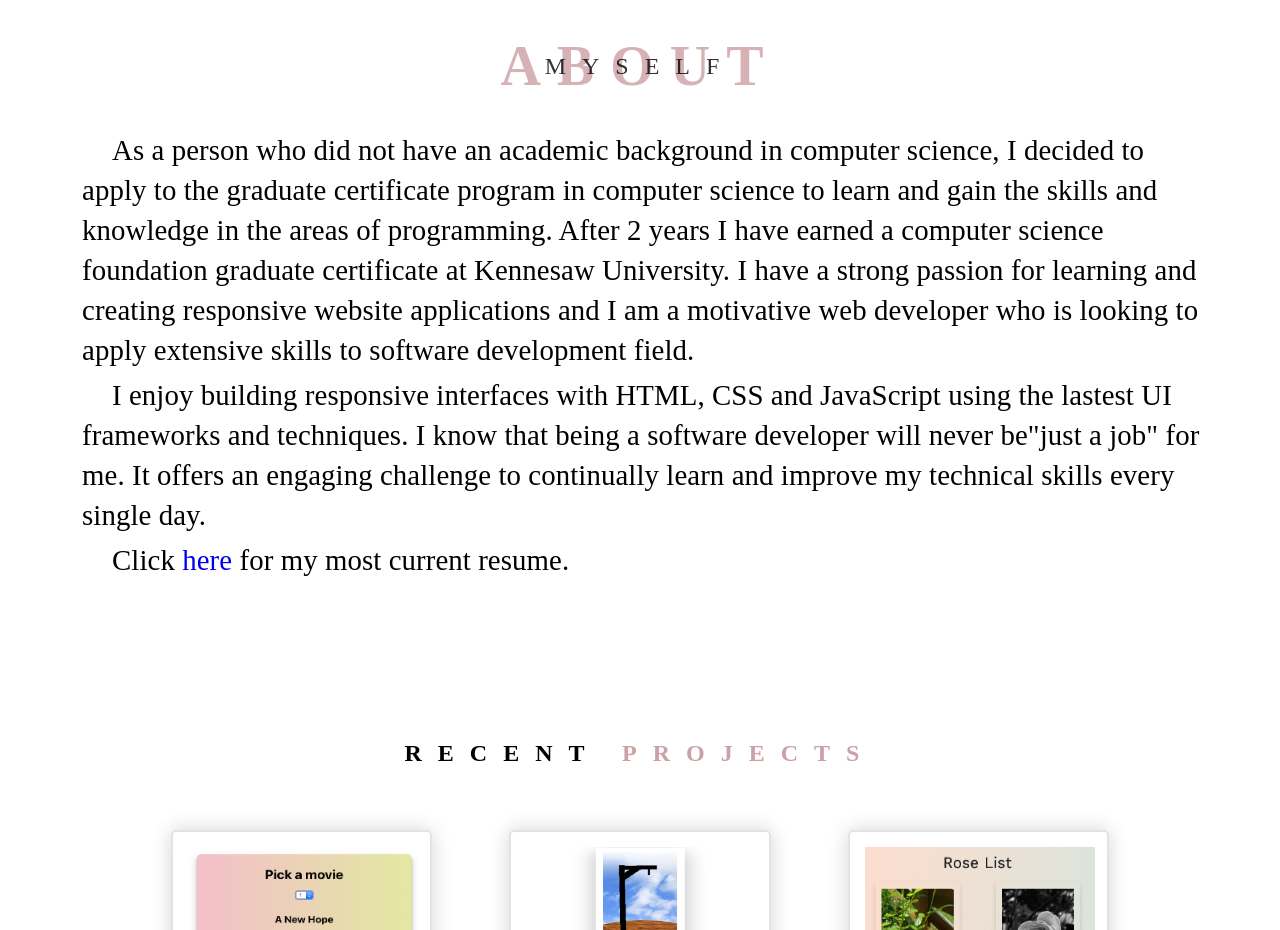
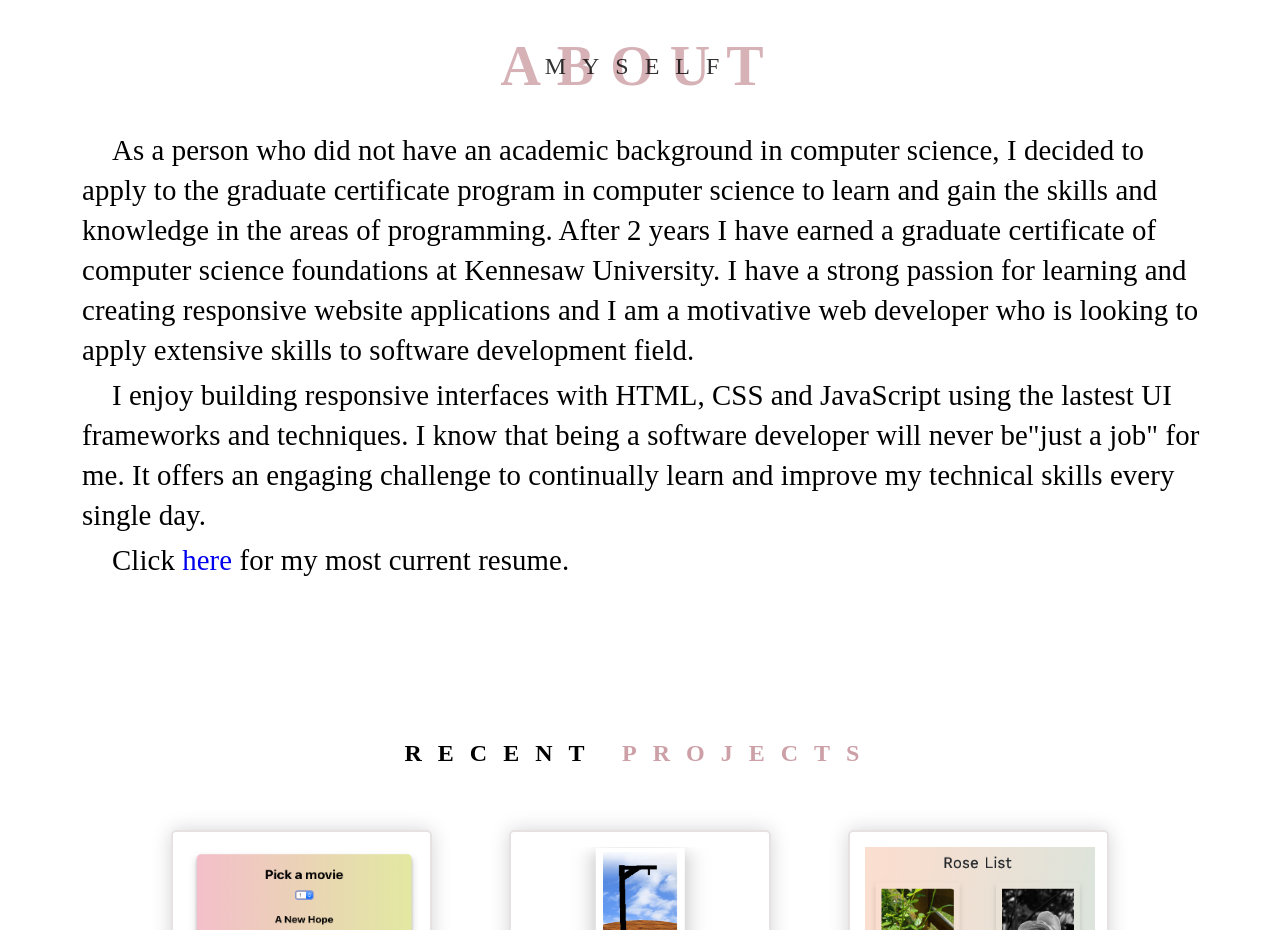
Before and after one commit to twells38/Sornya-Wells, a plain HTML site: page index.html in a window 1280 px wide. Shown: the part 1220-2150 px from the top of the page. Drawn offline with nearby package versions, Linux system fonts and the light colour scheme.

Commit message:
edit content

```diff
--- a/index.html
+++ b/index.html
@@ -82,7 +82,7 @@
             <p style="text-indent:30px"> As a person who did not have an academic background in computer science,
             I decided to apply to the graduate certificate program in computer science to learn and gain the skills and knowledge
             in the areas of programming.
-            After 2 years I have earned a computer science foundation graduate certificate at Kennesaw University.
+            After 2 years I have earned a graduate certificate of computer science foundations at Kennesaw University.
             I have a strong passion for learning and creating responsive website applications and I am a motivative web developer who is looking to apply extensive skills to software development field.
            <p style="text-indent:30px">I enjoy building responsive interfaces with HTML, CSS and JavaScript using the lastest UI frameworks and techniques.
            I know that being a software developer will never be"just a job" for me. It offers an engaging challenge to continually learn and improve my technical skills every single day. </p>
```
